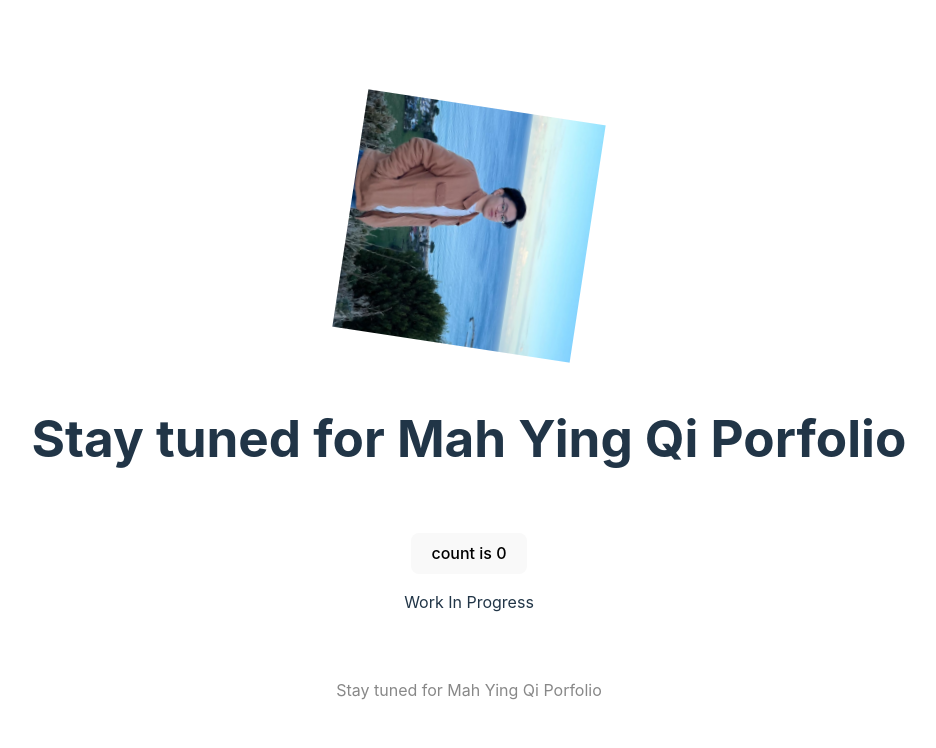
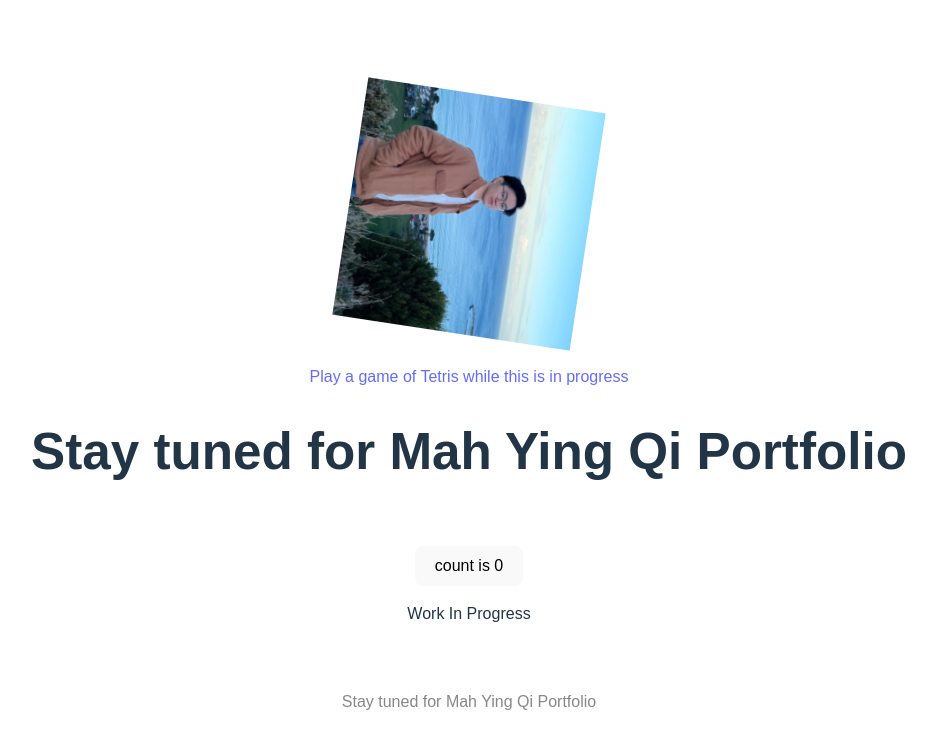
Before and after one commit to mahyingqi123/PortfolioSite, a React (Vite) app: page / in a window 1280 px wide. Shown: the top 748 px of the page, without its empty margins (171-1107 px from the left). Built offline with nearby package versions, Linux system fonts and the light colour scheme.

Commit message:
Add routing

```diff
--- a/src/App.tsx
+++ b/src/App.tsx
@@ -1,31 +1,16 @@
-import { useState } from 'react'
-import selfieImage from './assets/selfie.jpg'
-<img src={selfieImage} alt="Selfie" />
 import './App.css'
+import Home from './Home'
+import { HashRouter, Routes, Route } from 'react-router-dom'
+import Tetris from './tetris/Tetris'
 
 function App() {
-  const [count, setCount] = useState(0)
-
   return (
-    <>
-      <div>
-        <a href="https://mahyingqi123.github.io/PortfolioSite/" target="_blank">
-          <img src={selfieImage} className="logo react" alt="React logo" />
-        </a>
-      </div>
-      <h1>Stay tuned for Mah Ying Qi Porfolio</h1>
-      <div className="card">
-        <button onClick={() => setCount((count) => count + 1)}>
-          count is {count}
-        </button>
-        <p>
-          Work In Progress
-        </p>
-      </div>
-      <p className="read-the-docs">
-        Stay tuned for Mah Ying Qi Porfolio
-      </p>
-    </>
+    <HashRouter>
+      <Routes>
+        <Route path="/" element={<Home />} />
+        <Route path="/tetris" element={<Tetris />} />
+      </Routes>
+    </HashRouter>
   )
 }
 
--- /dev/null
+++ b/src/Home.tsx
@@ -0,0 +1,33 @@
+import { useState } from 'react'
+import selfieImage from './assets/selfie.jpg'
+import './App.css'
+import { Link } from 'react-router-dom'
+
+function Home() {
+  const [count, setCount] = useState(0)
+
+  return (
+    <>
+      <div>
+        <a className="photo" href="https://mahyingqi123.github.io/PortfolioSite/" target="_blank" rel="noopener noreferrer">
+          <img src={selfieImage} className="logo react" alt="Your selfie" />
+        </a>
+      </div>
+      <Link to="/tetris">Play a game of Tetris while this is in progress</Link>
+      <h1>Stay tuned for Mah Ying Qi Portfolio</h1>
+      <div className="card">
+        <button onClick={() => setCount((count) => count + 1)}>
+          count is {count}
+        </button>
+        <p>
+          Work In Progress
+        </p>
+      </div>
+      <p className="read-the-docs">
+        Stay tuned for Mah Ying Qi Portfolio
+      </p>
+    </>
+  )
+}
+
+export default Home
```
